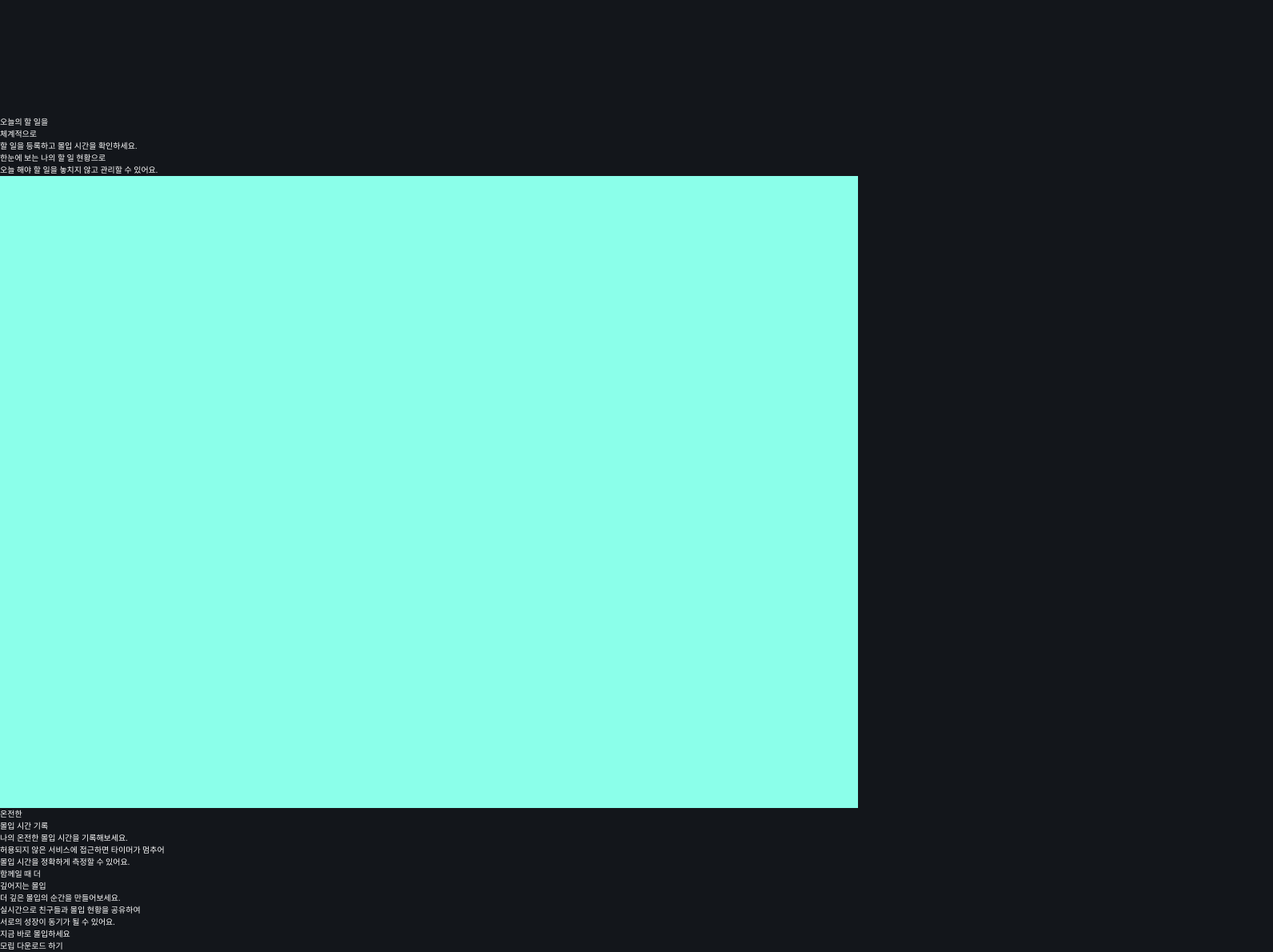
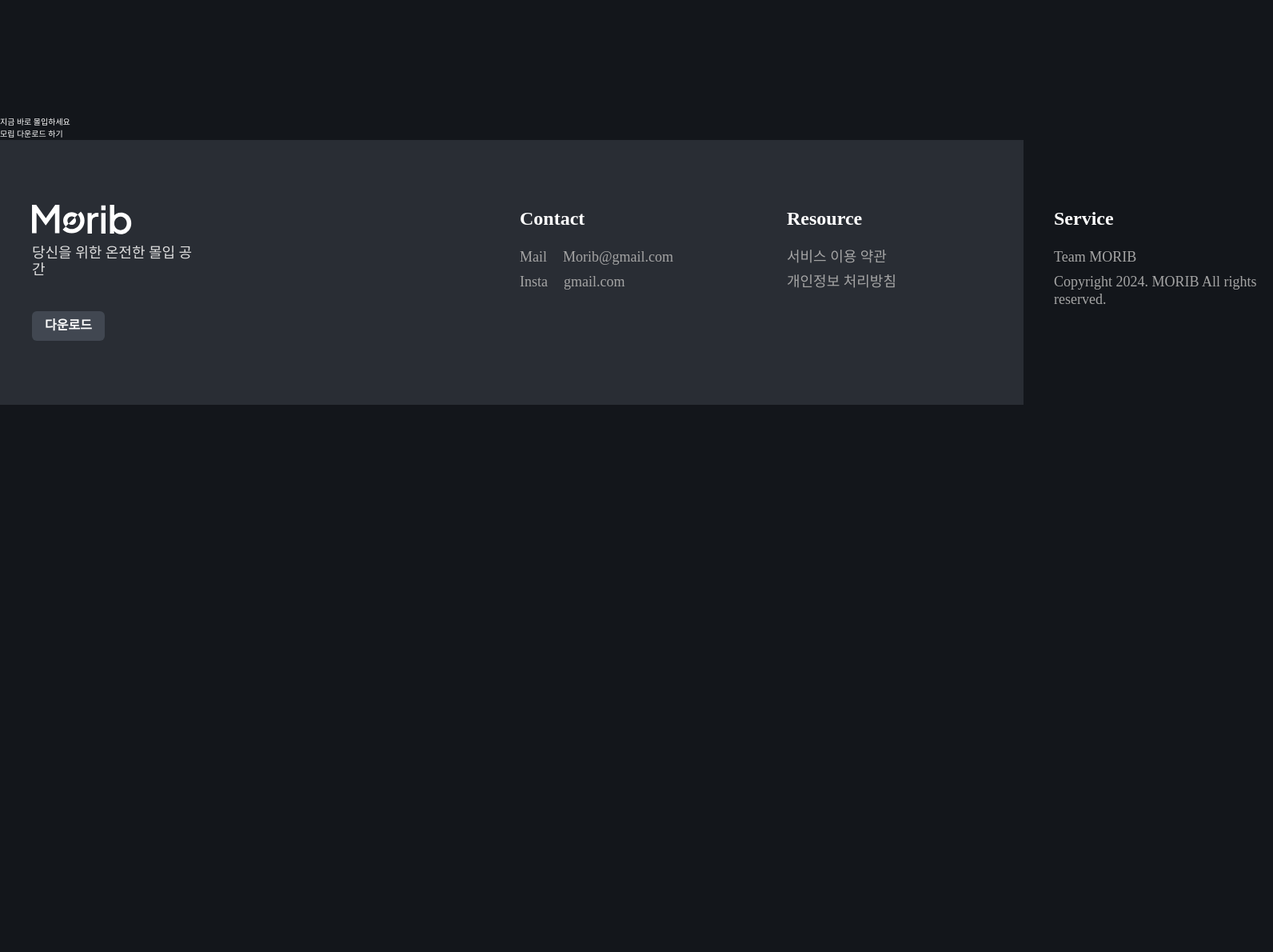
Before and after one commit to morib-in/Morib-Landing, a Next.js app: page / in a window 1280 px wide. Shown: the part 3957-5147 px from the top of the page at 80% size, 1592 px wide, since content can reach past the window. After the commit the page ends 4463 px from the top, so only its background shows below. Built offline with nearby package versions, Linux system fonts and the light colour scheme; a web font is replaced by a local one.

Commit message:
style: 푸터 퍼블리싱 (#10)

```diff
--- a/src/app/page.tsx
+++ b/src/app/page.tsx
@@ -4,7 +4,11 @@
 import { motion } from 'motion/react';
 import Image from 'next/image';
 import DetailSection from '@/components/DetailSection';
+import FooterTitleBLock from '@/components/FooterTitleBlock';
+import FooterContentBlock from '@/components/FooterContentBlock';
 import { DETAIL_CONTENTS } from '@/constants/contents';
+import { FOOTER_CONTENT } from '@/constants/contents';
+
 
 export default function Home() {
   return (
@@ -14,10 +18,11 @@ export default function Home() {
           <Image src="/logo_icon.svg" alt="logo" width={30} height={29}/>
           <Image src="/logo_name.svg" alt="logo" width={88} height={37}/>
         </div>
-        <button className="flex items-center justify-center gap-[0.8rem] px-[1.6rem] py-[0.8rem] rounded-[0.6rem] bg-white text-gray-01 body-bold-16 hover:bg-mint-01">
+        <button type="button" className="flex items-center justify-center gap-[0.8rem] px-[1.6rem] py-[0.8rem] rounded-[0.6rem] bg-white text-gray-01 body-bold-16 hover:bg-mint-01">
         다운로드
         </button>
       </header>
+
       <section className="h-screen w-full bg-landing">
         <h1>
           당신을 위한
@@ -45,54 +50,20 @@ export default function Home() {
       </div>
 
       <section>
-        <h2>
-          오늘의 할 일을
-          <br /> 체계적으로
-        </h2>
-
-        <p>
-          할 일을 등록하고 몰입 시간을 확인하세요.
-          <br />
-          한눈에 보는 나의 할 일 현황으로
-          <br />
-          오늘 해야 할 일을 놓치지 않고 관리할 수 있어요.
-        </p>
-
-        <div className="h-[790px] w-[1073px] bg-mint-02" />
-      </section>
-      <section>
-        <h1>
-          온전한
-          <br />
-          몰입 시간 기록
-        </h1>
-        <p>
-          나의 온전한 몰입 시간을 기록해보세요.
-          <br />
-          허용되지 않은 서비스에 접근하면 타이머가 멈추어
-          <br />
-          몰입 시간을 정확하게 측정할 수 있어요.
-        </p>
-      </section>
-      <section>
-        <h1>
-          함께일 때 더<br />
-          깊어지는 몰입
-        </h1>
-        <p>
-          더 깊은 몰입의 순간을 만들어보세요.
-          <br />
-          실시간으로 친구들과 몰입 현황을 공유하여
-          <br />
-          서로의 성장이 동기가 될 수 있어요.
-        </p>
-      </section>
-      <section>
         <h1>지금 바로 몰입하세요</h1>
         <button type="button">모립 다운로드 하기</button>
       </section>
+
       <main className="row-start-2 flex flex-col items-center gap-8 sm:items-start"></main>
-      <footer className="row-start-3 flex flex-wrap items-center justify-center gap-6">
+      <footer className="row-start-3 flex flex-wrap flex-col w-full px-[4rem] py-[8rem] justify-center items-center gap-6 bg-gray-bg-02">
+        <div className="flex w-[155.2rem] items-start gap-[40rem]">
+          <FooterTitleBLock />
+          <div className="flex items-start gap-[6rem] flex-[1_0_0]">
+          {FOOTER_CONTENT.sections.map((section, index) => (
+            <FooterContentBlock key={index} title={section.title} items={section.items} />
+          ))}
+          </div>
+        </div>
       </footer>
     </div>
   );
--- /dev/null
+++ b/src/components/FooterContentBlock.tsx
@@ -0,0 +1,36 @@
+type FooterItem = string | { label: string; value: string };
+
+interface FooterContentProps {
+  title: string;
+  items: FooterItem[];
+}
+
+  const FooterContentBlock = ({title, items}: FooterContentProps) => {
+    return (
+      <div className="flex flex-col w-[27.4rem] gap-[2rem]">
+      <h3 className="self-stretch text-white head-bold-24">
+        {title}
+      </h3>
+      <ul className="flex flex-col items-start gap-[1rem] self-stretch">
+        {renderFooterItems(items)}
+      </ul>
+    </div>
+    );
+  };
+
+  const renderFooterItems = (items: FooterItem[]) => {
+    return items.map((item, index) => (
+      typeof item === 'string' ? (
+        <li key={index} className="self-stretch text-gray-04 subhead-med-18 max-w-[27.4rem] break-words">
+          {item}
+        </li>
+      ) : (
+        <li key={index} className="flex items-center gap-[2rem] self-stretch">
+          <span className="self-stretch text-gray-04 subhead-med-18">{item.label}</span>
+          <span className="self-stretch text-gray-04 subhead-med-18">{item.value}</span>
+        </li>
+      )
+    ));
+  };
+
+  export default FooterContentBlock;
--- /dev/null
+++ b/src/components/FooterTitleBlock.tsx
@@ -0,0 +1,19 @@
+import Image from 'next/image';
+import { FOOTER_CONTENT } from '@/constants/contents';
+
+const FooterTitleBlock = () => {
+  return (
+    <div className="flex flex-col items-start gap-[4rem]">
+      <div className="flex flex-col items-start gap-[1.3rem]">
+        <Image src="/logo_name.svg" alt="logo" width={125} height={52}/>
+          <span className="text-gray-05 subhead-med-18">
+            {FOOTER_CONTENT.title_text}
+          </span>
+      </div>
+      <button type="button" className="flex justify-center items-center gap-[0.8rem] px-[1.6rem] py-[0.8rem] rounded-[0.6rem] bg-gray-bg-04 text-white body-bold-16">
+          다운로드
+      </button>
+    </div>
+  );
+};
+export default FooterTitleBlock;
--- a/src/constants/contents.ts
+++ b/src/constants/contents.ts
@@ -28,3 +28,28 @@ export const DETAIL_CONTENTS = [
     imgDescription: '허용 서비스',
   },
 ];
+
+export const FOOTER_CONTENT = {
+  title_text: "당신을 위한 온전한 몰입 공간",
+  sections: [
+    {
+      title: "Contact",
+      items: [
+        { label: "Mail", value: "Morib@gmail.com" },
+        { label: "Insta", value: "gmail.com" },
+      ],
+    },
+    {
+      title: "Resource",
+      items: ["서비스 이용 약관", "개인정보 처리방침"],
+    },
+    {
+      title: "Service",
+      items: ["Team MORIB", "Copyright 2024. MORIB All rights reserved."],
+    },
+  ],
+};
+
+
+export const BUTTON_TEXT = "다운로드";
+export const BRAND_SLOGAN = "당신을 위한 온전한 몰입 공간"
```
